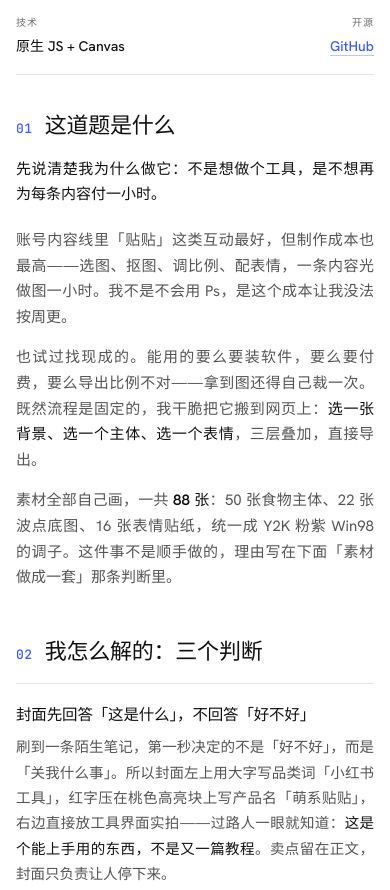
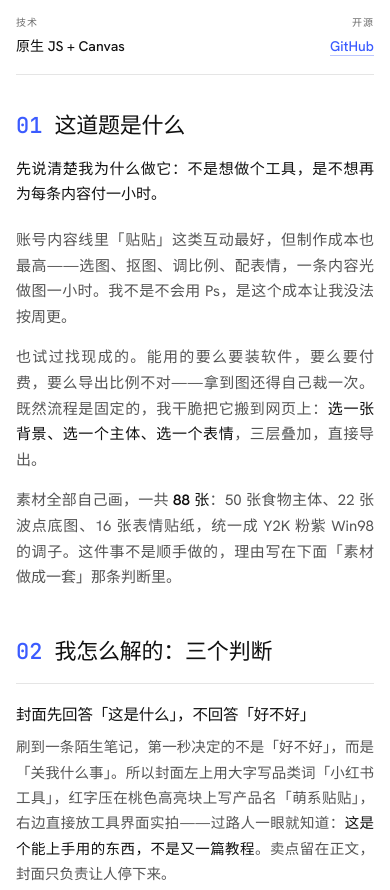
Before and after one commit to Jack028BOT/personal-website, a plain HTML site: page works/cute-face-grid.html in a window 390 px wide. Shown: the part 1256-2146 px from the top of the page. Drawn offline with Linux system fonts and the light colour scheme.

Commit message:
区块标题前的编号改为与标题同字号（1em，等宽主色，基线对齐）：桌面 28px、窄屏 22px，去掉窄屏单独缩小的覆盖

```diff
--- a/assets/css/work-v2.css
+++ b/assets/css/work-v2.css
@@ -769,9 +769,9 @@
 }
 .work-section-title .idx {
   font-family: var(--font-mono);
-  font-size: 16px;
+  font-size: 1em;
   font-weight: 500;
-  letter-spacing: 0.04em;
+  letter-spacing: 0;
   color: var(--accent);
 }
 
@@ -980,7 +980,6 @@
   .work-tagline { font-size: 15.5px; }
   .work-section { margin-bottom: 46px; }
   .work-section-title { font-size: 22px; margin-bottom: 16px; }
-  .work-section-title .idx { font-size: 13px; }
   .work-lede { font-size: 15px; }
   .work-quote { padding: 15px 16px; font-size: 14px; line-height: 1.75; }
   .work-qa__q { font-size: 14px; }
--- a/works/cute-face-grid.html
+++ b/works/cute-face-grid.html
@@ -14,7 +14,7 @@
 <link rel="stylesheet" href="../assets/css/base.css?v=20261103-71">
 <link rel="stylesheet" href="../assets/css/deco.css?v=20261103-71">
 <link rel="stylesheet" href="../assets/css/work.css?v=20261103-71">
-<link rel="stylesheet" href="../assets/css/work-v2.css?v=20261115-8">
+<link rel="stylesheet" href="../assets/css/work-v2.css?v=20261115-9">
 </head>
 <body>
 <a class="skip-link" href="#content">跳到主要内容</a>
```
